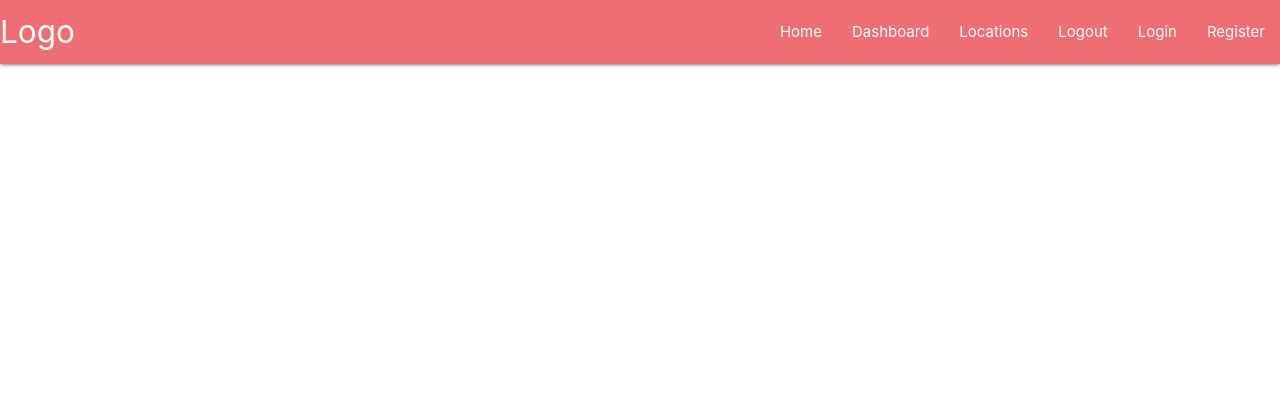
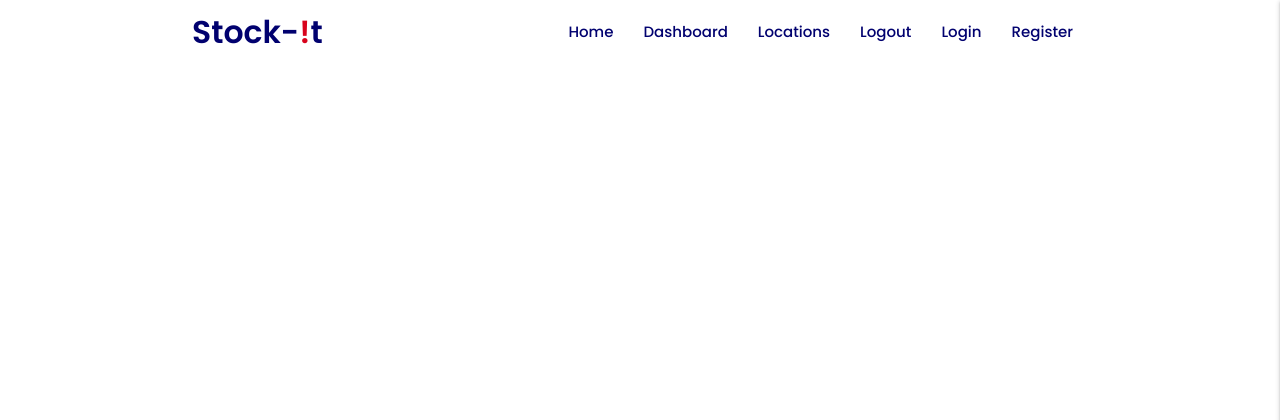
Before and after one commit to DaveWhiteh/SI-Test, a Flask app: page / in a window 1280 px wide. Shown: the top 420 px of the page. Run offline with Flask 3, Linux system fonts and the light colour scheme; data that the repository does not hold is empty; some libraries are stand-ins or nearby versions.

Commit message:
Add styling to navbar

```diff
--- a/static/css/style.css
+++ b/static/css/style.css
@@ -0,0 +1,76 @@
+/* --------------------------------------------------------------------------------------- Text/Padding/Margin */
+
+body {
+    margin: 0;
+    padding: 0;
+    font-family: 'Poppins', sans-serif;
+    font-size: 100%;
+}
+
+.text-semibold {
+    font-weight: 600;
+}
+
+/* --------------------------------------------------------------------------------------- Background Colors */
+
+.bg-color-white {
+    background-color: #FFFFFF;
+}
+
+/* --------------------------------------------------------------------------------------- Text Colors */
+
+.text-blue {
+    color: #01016F;
+}
+
+.text-red {
+    color: #D8031C;
+}
+
+/* --------------------------------------------------------------------------------------- Buttons */
+
+
+/* --------------------------------------------------------------------------------------- Icons */
+
+.icon-red {
+    color: #D8031C;
+}
+
+/* --------------------------------------------------------------------------------------- Navbar */
+
+nav ul a {
+    color: #01016F;
+    font-weight: 500;
+}
+
+/* --------------------------------------------------------------------------------------- Footer */
+
+
+/* --------------------------------------------------------------------------------------- Animations */
+
+
+/* --------------------------------------------------------------------------------------- Media Queries */
+
+/* Small Mobile Devices */
+@media (min-width: 280px) and (max-width: 320px) {
+
+
+}
+
+/* Mobile Devices - Landscape */
+@media screen and (min-width: 576px) and (max-width: 991px) and (orientation: landscape) {
+
+
+}
+
+/* Tablet / Desktop Devices - Portrait and Landscape */
+@media screen and (min-width: 768px) and (orientation: portrait) {
+
+
+}
+
+/* Tablet / Desktop Devices - Portrait and Landscape */
+@media screen and (min-width: 992px) {
+
+
+}
--- a/static/js/script.js
+++ b/static/js/script.js
@@ -1,3 +1,3 @@
 $(document).ready(function () {
-  $('.sidenav').sidenav();
+  $('.sidenav').sidenav({edge: "right"});
 });
--- a/templates/base.html
+++ b/templates/base.html
@@ -37,10 +37,11 @@
 
     <header>
         <!-- top navbar -->
-        <nav class="nav-extended ">
+        <nav class="nav-extended z-depth-0 bg-color-white">
+            <div class="container">
                 <div class="nav-wrapper">
-                <a href="{{ url_for('get_items') }}" class="brand-logo">Logo</a>
-                <a href="#" data-target="mobile-demo" class="sidenav-trigger"><i class="fas fa-bars"></i></a>
+                    <a href="{{ url_for('get_items') }}" class="brand-logo left"><div class="text-blue text-semibold">Stock-<span class="text-red">!</span>t</div></a>
+                    <a href="#" data-target="mobile-demo" class="sidenav-trigger right"><i class="fas fa-bars icon-red"></i></a>
                     <ul class="right hide-on-med-and-down">
                         <li><a href="{{ url_for('get_items') }}">Home</a></li>
                         <li><a href="#">Dashboard</a></li>
@@ -50,12 +51,13 @@
                         <li><a href="#">Register</a></li>
                     </ul>
                 </div>
+            </div>
         </nav>
 
         <!-- mobile sidenav -->
-        <ul class="sidenav" id="mobile-demo">
+        <ul class="sidenav right" id="mobile-demo">
             <li>
-                <h4 class="center-align light-blue-text text-darken-4">Stock-!t</h4>
+                <h4 class="center-align text-blue text-semibold">Stock-<span class="text-red">!</span>t</h4>
             </li>
             <li><a href="{{ url_for('get_items') }}">Home</a></li>
             <li><a href="#">Dashboard</a></li>
```
Lines whose indentation alone changed are shown as unchanged.
